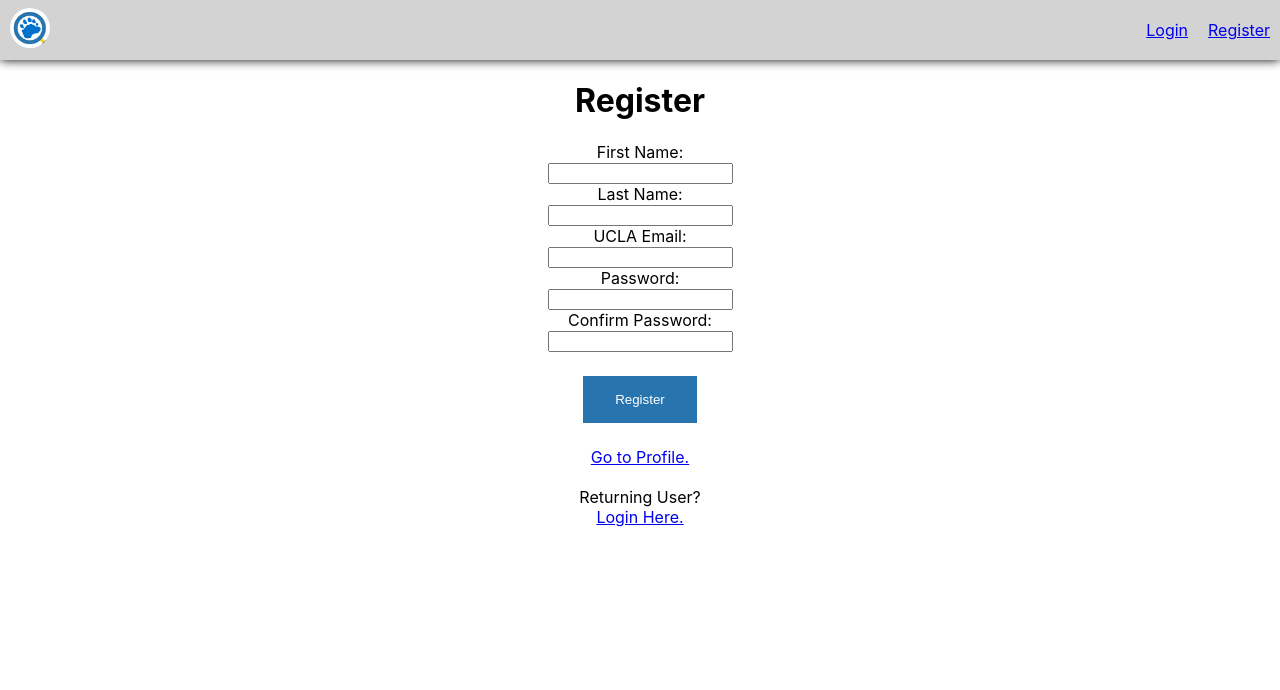
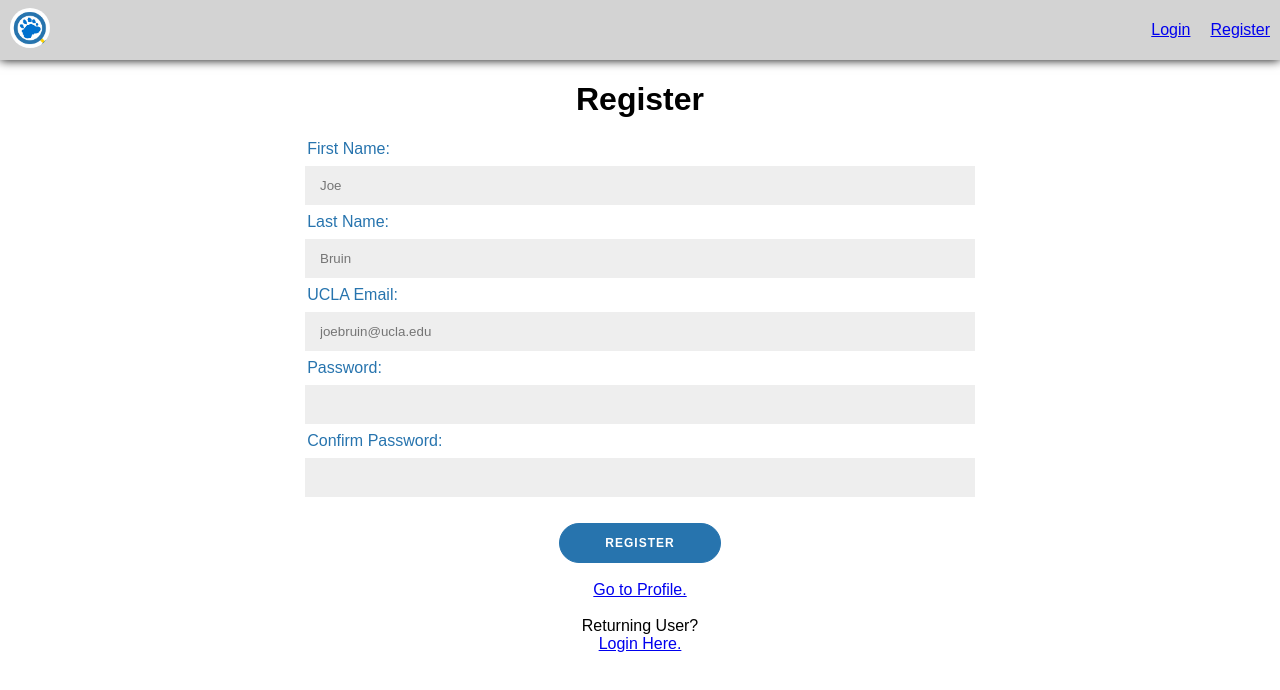
Before and after one commit to philipdoucla/study-sleuth, a React (Create React App) app: page /register in a window 1280 px wide. Shown: the top 690 px of the page. Built offline with nearby package versions, Linux system fonts and the light colour scheme.

Commit message:
Updated Register.js and App.css Created class 'inputTitle' for text above textbox in registration page. Then updated class to align text with textbox and change color.

```diff
--- a/src/App.css
+++ b/src/App.css
@@ -32,12 +32,41 @@
     margin: 0 10px;
 }
 
+body {
+    font-family: 'Arial';
+}
+
 button {
-    background-color: #2774AE;
+    /*background-color: #2774AE;
     border: none;
     color: white;
     padding: 16px 32px;
     text-decoration: none;
     margin: 4px 2px;
-    cursor: pointer;
+    cursor: pointer;*/
+
+    border-radius: 20px;
+	border: 1px solid #2774AE;
+	background-color: #2774AE;
+	color: #FFFFFF;
+	font-size: 12px;
+	font-weight: bold;
+	padding: 12px 45px;
+	letter-spacing: 1px;
+	text-transform: uppercase;
+	/*transition: transform 80ms*/
   }
+
+input {
+	background-color: #eee;
+	border: none;
+	padding: 12px 15px;
+	margin: 8px 0;
+	width: 50%;
+}
+
+.inputTitle {
+    text-align: left;
+    padding-left: 24%;
+    color: #2774AE;
+}
--- a/src/routes/Register.js
+++ b/src/routes/Register.js
@@ -1,20 +1,19 @@
 import { Link } from 'react-router-dom';
-//import './page.css';
 
 function Register() {
     // TODO: this page should redirect to the dashboard if the user is authenticated
     return (
         <div>
         <h1>Register</h1>
-        <div>First Name:</div>
+        <div class="inputTitle">First Name:</div>
+        <div><input type="text" class="textbox" placeholder="Joe"/></div>
+        <div class="inputTitle">Last Name:</div>
+        <div><input type="text" class="textbox" placeholder="Bruin"/></div>
+        <div class="inputTitle">UCLA Email:</div>
+        <div><input type="text" class="textbox" placeholder="joebruin@ucla.edu"/></div>
+        <div class="inputTitle">Password:</div>
         <div><input type="text" class="textbox"/></div>
-        <div>Last Name:</div>
-        <div><input type="text" class="textbox"/></div>
-        <div>UCLA Email:</div>
-        <div><input type="text" class="textbox"/></div>
-        <div>Password:</div>
-        <div><input type="text" class="textbox"/></div>
-        <div>Confirm Password:</div>
+        <div class="inputTitle">Confirm Password:</div>
         <div><input type="text" class="textbox"/></div>
         <br></br>
         <div><button type="button">Register</button></div>
```
